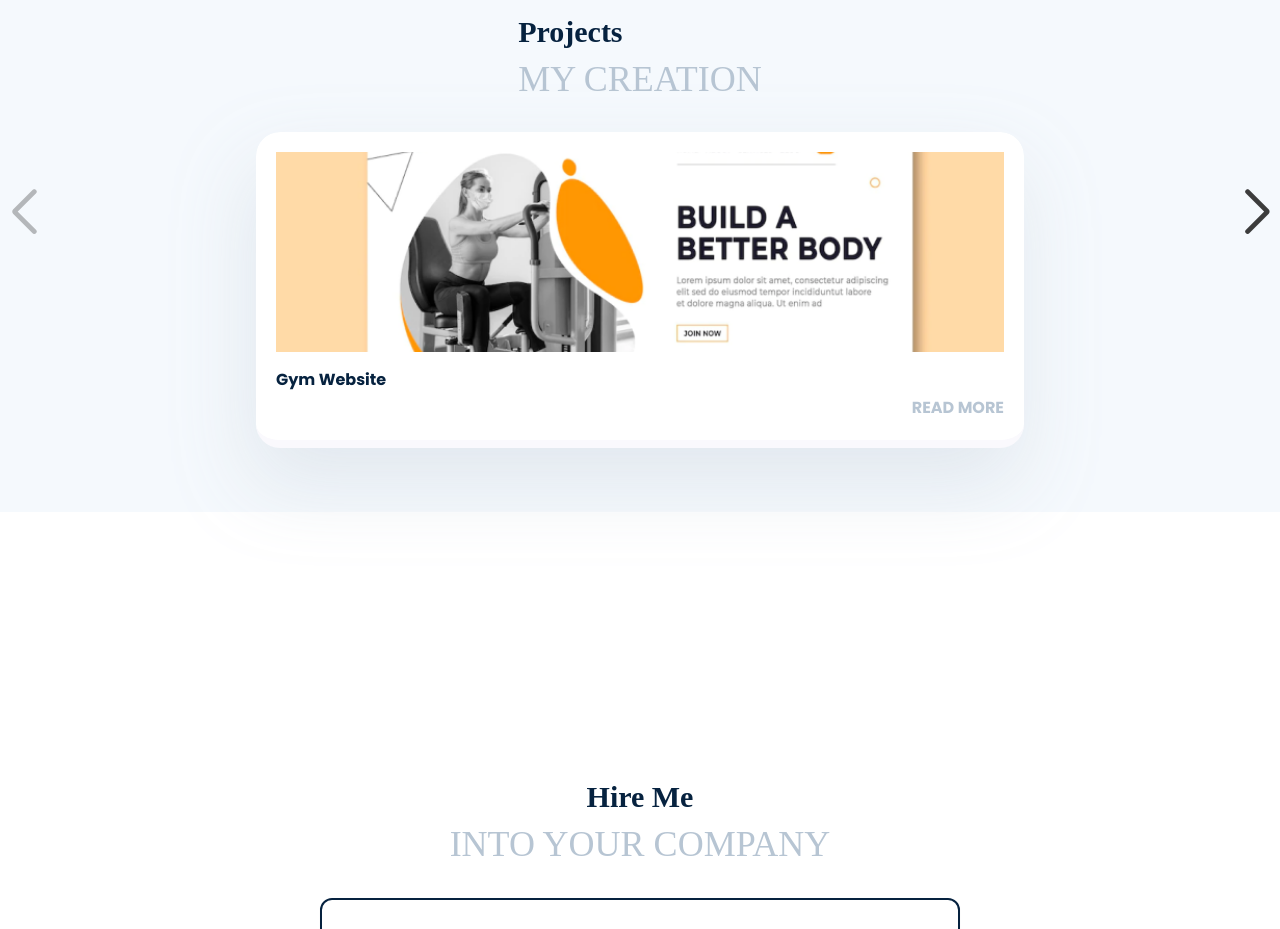
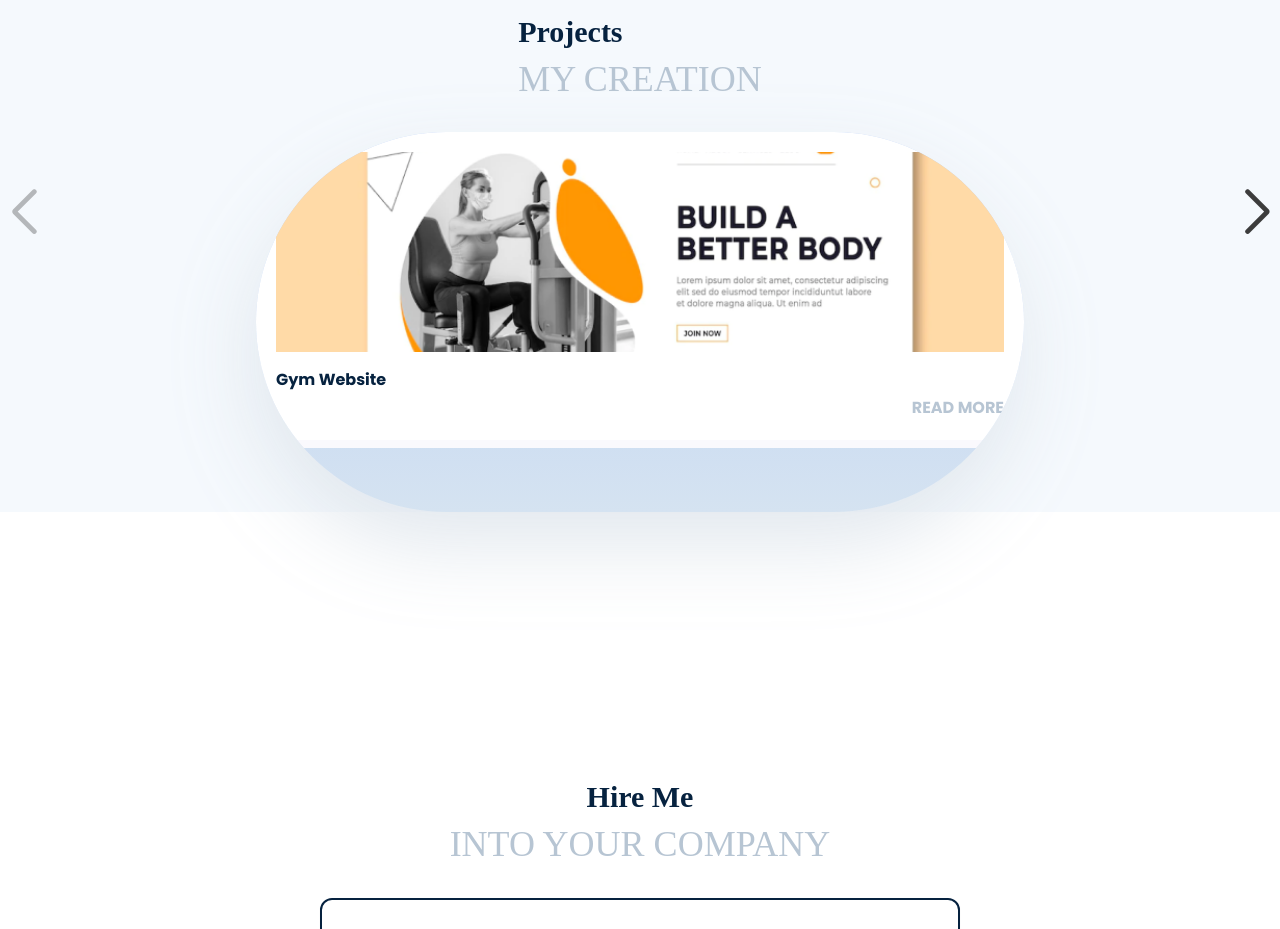
Before and after one commit to Sridhar-C-25/react_portfolio_2, a React (Vite) app: page / in a window 1280 px wide. Shown: the part 1920-2849 px from the top of the page. Built offline with nearby package versions, Linux system fonts and the light colour scheme; a web font is replaced by a local one.

Commit message:
itty bitty descriptions and changes in projects

```diff
--- a/src/components/Projects.jsx
+++ b/src/components/Projects.jsx
@@ -23,14 +23,13 @@ const Projects = () => {
   };
 
   const projectsWithSpline = [...Projects.project_content];
-  // Replace the index below with the index of the project you want to replace with the Spline project
   const splineProjectIndex = 1;
 
   projectsWithSpline[splineProjectIndex] = {
-    title: "Mini Keyboard", // Modify as needed
+    title: "Mini Keyboard",
     image: "src/assets/images/projects/lmao.png",
     splineScene: "https://prod.spline.design/VaWzQnJylRSKhxe8/scene.splinecode",
-    description: "Your project description goes here.", // Add description
+    description: "This is a keyboard model made in the Spline 3D model workshop that is integrated fully into this react website.",
   };
 
   return (
@@ -54,7 +53,7 @@ const Projects = () => {
             data-aos="fade-left"
             spaceBetween={20}
             modules={[Navigation]}
-            className="rounded-3xl pb-16 max-w-[60vw] w-full drop-shadow-primary self-start relative"
+            className="rounded-3xl pb-16 max-w-[60vw] w-full drop-shadow-primary self-start relative rounded-full bg-primaryLinear"
           >
             {projectsWithSpline.map((content, i) => (
               <SwiperSlide
@@ -104,7 +103,7 @@ const Projects = () => {
               position: "relative",
               width: "80%",
               height: "80%",
-              padding: "20px", // Added padding
+              padding: "20px",
             }}
             onClick={(e) => e.stopPropagation()}
           >
```
